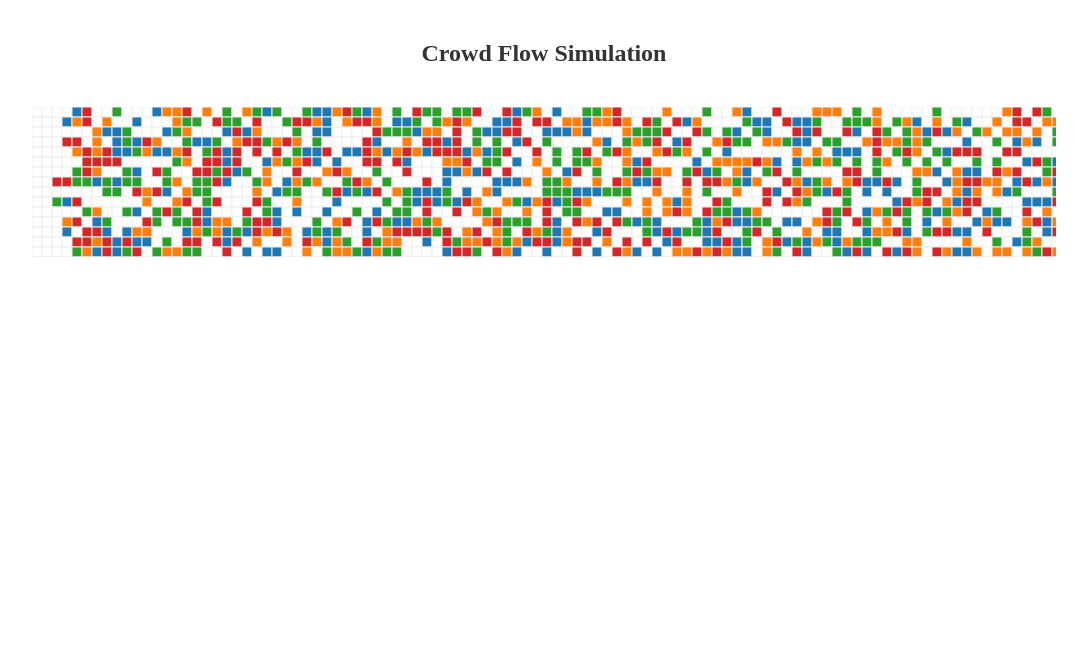
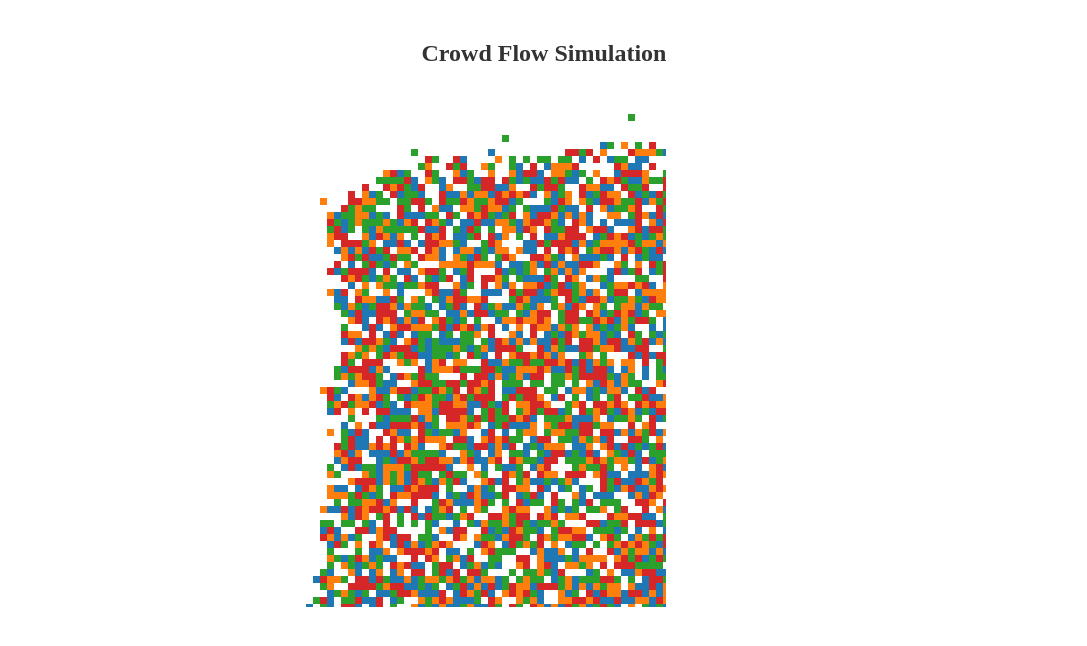
Before and after one commit to lmydayuldd/pedestrian-flow-automata, a React (Create React App) app: page / in a window 1280 px wide. Shown: the top 646 px of the page, without its empty margins (96-1183 px from the left). Built offline with nearby package versions, Linux system fonts and the light colour scheme.

Commit message:
Changed state management with deep copy of current state

```diff
--- a/src/components/automata/Automata.js
+++ b/src/components/automata/Automata.js
@@ -11,57 +11,50 @@ import { Model } from './Evolver.js';
 import CONFIG from '../../automata.json';
 
 const COLORS = scaleOrdinal(schemeCategory10);
-const CELL_SIZE = 10;
+const CELL_SIZE = 7;
 
 export class Automata extends Component {
   constructor(props) {
     super(props);
-    this.state = { model: new Model(300, 100, CONFIG.defaults.layers, Model.randomGrid(300, 100, CONFIG.defaults.layers.length)) }
+    this.state = {
+      model: new Model(300, 100, CONFIG.defaults.layers, Model.randomGrid(300, 100, CONFIG.defaults.layers.length)),
+    }
   }
 
   render() {
     return (
-      <svg className="base-layer">This is an automata</svg>
+      <div className="base-layer"></div>
     )
   }
 
-  drawAutomata() {
-    const svg = select('svg').html("");
+  draw() {
+    let context = this.state.context;
+    if (!context) {
+      const base = select('.base-layer');
+      const view = base.append('canvas')
+        .attr('width', 500)
+        .attr('height', 500);
 
-    const row = svg.selectAll('.row')
-      .data(this.state.model._grid)
-      .enter()
-      .append("g")
-      .attr("class", "row");
-
-    row.selectAll('.square')
-      .data(d => d)
-      .enter()
-      .append('rect')
-      .attr('fill', (rect) => {
-        return rect.value === 0 ? '#fff' : COLORS(rect.value)
-      })
-      .attr('x', (rect) => {
-        return rect.col * CELL_SIZE;
-      })
-      .attr('y', (rect) => {
-        return rect.row * CELL_SIZE;
-      })
-      .attr('width', (rect) => {
-        return CELL_SIZE;
-      })
-      .attr('height', (rect) => {
-        return CELL_SIZE;
-      })
-      .style("stroke", "#EEE");
+      context = view.node().getContext('2d');
+      this.setState({ model: this.state.model, context: context });
+    }
+    this.state.model._grid.forEach((cells, row) => {
+      cells.forEach((cell, col) => {
+        context.beginPath();
+        context.rect(cell.col * CELL_SIZE, cell.row * CELL_SIZE,  CELL_SIZE, CELL_SIZE);
+        context.fillStyle = cell.value === 0 ? '#fff' : COLORS(cell.value)
+        context.fill();
+        context.closePath();
+      });
+    });
   }
 
   componentDidMount() {
-    this.drawAutomata();
+    this.draw();
     setInterval(() => {
       const nextState = this.state.model.evolve();
-      this.setState({ model: nextState });
-      this.drawAutomata();
-    }, 1000);
+      this.setState({ model: nextState, canvas: this.state.canvas });
+      this.draw();
+    }, 50);
   }
 }
--- a/src/components/automata/Evolver.js
+++ b/src/components/automata/Evolver.js
@@ -92,10 +92,10 @@ export class Model {
   }
 
   evolve () {
-    let state = Model.emptyGrid(this._width, this._height);
-    for (let row = this._height - 1; row >= 0; row--) {
-      for (let col = this._width - 1; col >= 0; col--) {
-        const cell = this._grid[row][col];
+    let state = Object.assign(this._grid);
+    for (let row = 0; row < this._height; row++) {
+      for (let col = 0; col < this._width; col++) {
+        const cell = state[row][col];
         if (cell.value === 0 || cell.value > this._layers.length) {
           continue;
         }
@@ -111,10 +111,13 @@ export class Model {
         const move = cell.neighbours[moveDirection];
         const rowNew = Math.max(0, Math.min(move.row, this._height - 1));
         const colNew = Math.max(0, Math.min(move.col, this._width - 1));
-        if (state[rowNew][colNew].value === 0) {
-          state[rowNew][colNew] = new Cell(rowNew, colNew, cell.value);
+        const targetCell = state[rowNew][colNew];
+        if (targetCell.value === 0) {
+          state[targetCell.row][targetCell.col] = new Cell(targetCell.row, targetCell.col, cell.value);
+          state[cell.row][cell.col] = new Cell(cell.row, cell.col, 0);
         } else {
-          state[cell.row][cell.col] = new Cell(cell.row, cell.col, cell.value);
+          state[cell.row][cell.col] = cell;
+          state[targetCell.row][targetCell.col] = targetCell;
         }
       }
     }
```
